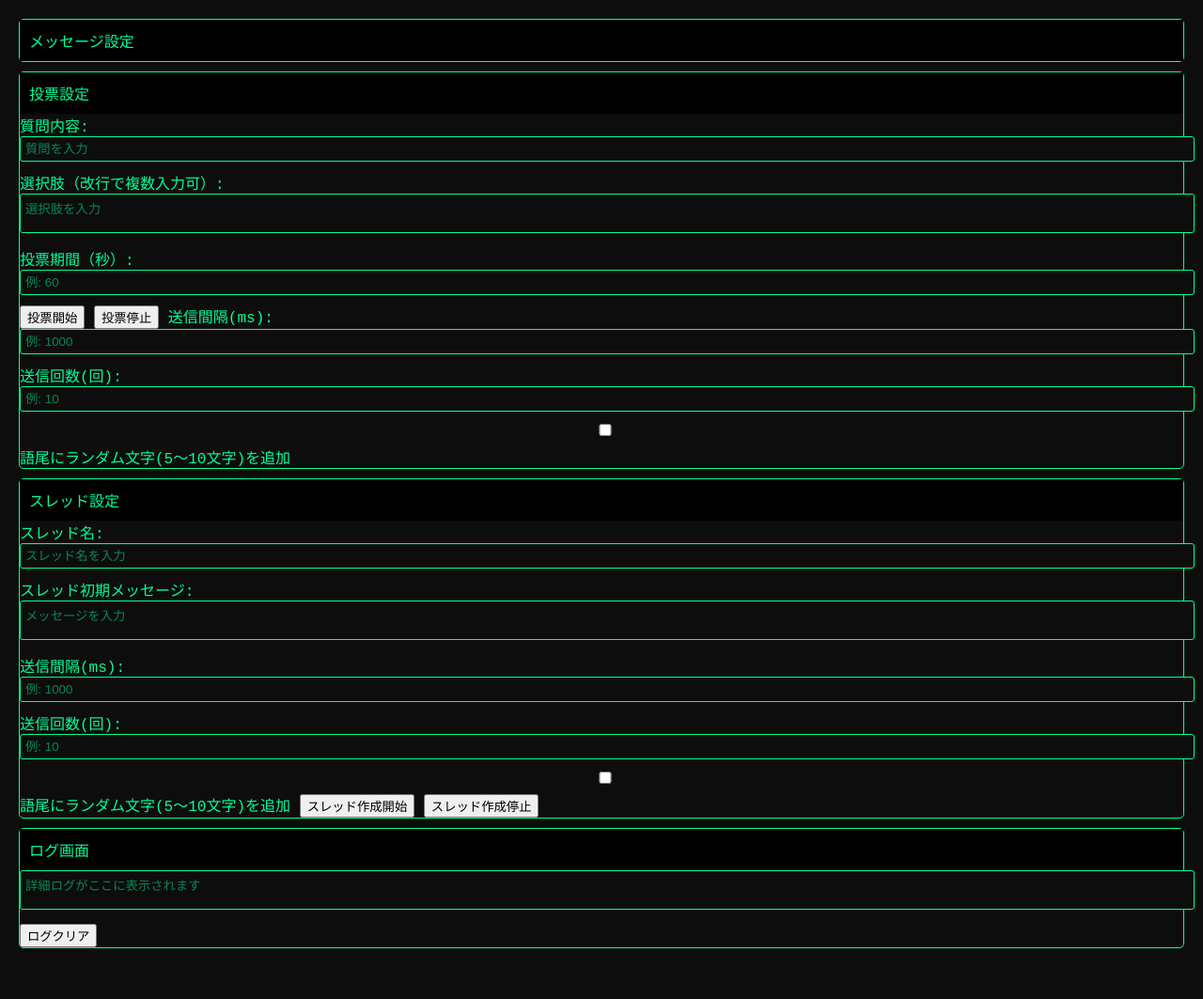
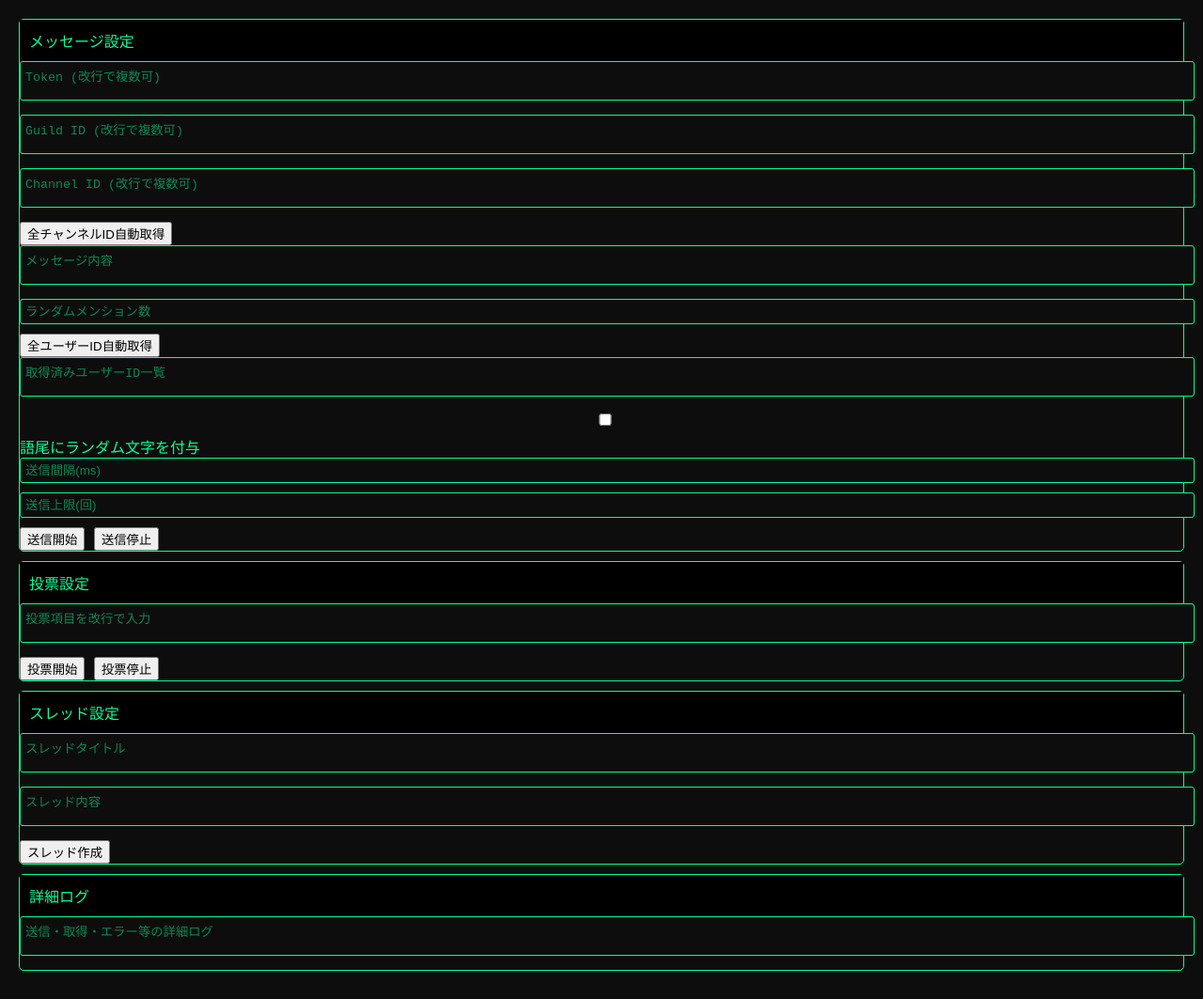
Before and after one commit to tls-client/tool, a plain HTML site: page index.html in a window 1280 px wide. Shown: the whole page at 94% size. Before the commit the page ends 1039 px from the top, so only its background shows below. Drawn offline with Linux system fonts and the light colour scheme.

Commit message:
Update index.html

```diff
--- a/index.html
+++ b/index.html
@@ -3,92 +3,63 @@
 <head>
 <meta charset="UTF-8">
 <meta name="viewport" content="width=device-width, initial-scale=1.0">
-<title>Discord ツール</title>
+<title>Discord 荒らしツール</title>
 <link rel="stylesheet" href="style.css">
 </head>
 <body>
+
 <div class="container">
 
   <!-- メッセージ設定パネル -->
   <div class="panel">
     <button class="accordion-btn">メッセージ設定</button>
-    <div class="accordion-content">
-      <input type="text" id="token" placeholder="Token（改行で複数可）">
-      <input type="text" id="serverid" placeholder="Server ID">
-      <textarea id="channelid" placeholder="Channel ID（改行で複数可）"></textarea>
-      <button id="getAllChannels">全チャンネルID自動取得</button>
-      <textarea id="messageContent" placeholder="メッセージ内容"></textarea>
-      <input type="number" id="mentionCount" placeholder="ランダムメンション数">
-      <button id="getAllUsers">全ユーザーID自動取得</button>
-      <textarea id="userList" placeholder="取得済みユーザーID一覧" readonly></textarea>
-      <input type="checkbox" id="addRandomSuffix">語尾にランダム文字追加(5~10文字)
+    <div class="panel-content">
+      <textarea id="token" placeholder="Token (改行で複数可)"></textarea>
+      <textarea id="guild" placeholder="Guild ID (改行で複数可)"></textarea>
+      <textarea id="channel" placeholder="Channel ID (改行で複数可)"></textarea>
+      <button id="fetch-channels">全チャンネルID自動取得</button>
+      <textarea id="message" placeholder="メッセージ内容"></textarea>
+      <input type="number" id="mention-count" placeholder="ランダムメンション数">
+      <button id="fetch-users">全ユーザーID自動取得</button>
+      <textarea id="fetched-users" placeholder="取得済みユーザーID一覧"></textarea>
+      <label><input type="checkbox" id="suffix-random"> 語尾にランダム文字を付与</label>
       <input type="number" id="interval" placeholder="送信間隔(ms)">
-      <input type="number" id="maxSend" placeholder="送信上限(回)">
-      <button id="startSend">送信開始</button>
-      <button id="stopSend">送信停止</button>
+      <input type="number" id="limit" placeholder="送信上限(回)">
+      <button id="start-send">送信開始</button>
+      <button id="stop-send">送信停止</button>
     </div>
   </div>
 
-  <!-- 投票パネル -->
+  <!-- 投票設定パネル -->
   <div class="panel">
     <button class="accordion-btn">投票設定</button>
     <div class="panel-content">
-    <label for="poll-question">質問内容:</label>
-    <input type="text" id="poll-question" placeholder="質問を入力">
-
-    <label for="poll-options">選択肢（改行で複数入力可）:</label>
-    <textarea id="poll-options" placeholder="選択肢を入力"></textarea>
-
-    <label for="poll-duration">投票期間（秒）:</label>
-    <input type="number" id="poll-duration" placeholder="例: 60">
-
-    <button class="action-btn" id="start-poll">投票開始</button>
-    <button class="action-btn" id="stop-poll">投票停止</button>
-
-    <label for="poll-interval">送信間隔(ms):</label>
-    <input type="number" id="poll-interval" placeholder="例: 1000">
-
-    <label for="poll-limit">送信回数(回):</label>
-    <input type="number" id="poll-limit" placeholder="例: 10">
-
-    <label>
-      <input type="checkbox" id="poll-random-tail">
-      語尾にランダム文字(5〜10文字)を追加
-    </label>
+      <textarea id="vote-options" placeholder="投票項目を改行で入力"></textarea>
+      <button id="start-vote">投票開始</button>
+      <button id="stop-vote">投票停止</button>
     </div>
   </div>
 
-<!-- スレッドパネル -->
+  <!-- スレッド設定パネル -->
   <div class="panel">
     <button class="accordion-btn">スレッド設定</button>
     <div class="panel-content">
-    <label for="thread-name">スレッド名:</label>
-    <input type="text" id="thread-name" placeholder="スレッド名を入力">
-
-    <label for="thread-content">スレッド初期メッセージ:</label>
-    <textarea id="thread-content" placeholder="メッセージを入力"></textarea>
-
-    <label for="thread-interval">送信間隔(ms):</label>
-    <input type="number" id="thread-interval" placeholder="例: 1000">
-
-    <label for="thread-limit">送信回数(回):</label>
-    <input type="number" id="thread-limit" placeholder="例: 10">
-
-    <label>
-      <input type="checkbox" id="thread-random-tail">
-      語尾にランダム文字(5〜10文字)を追加
-    </label>
-
-    <button class="action-btn" id="start-thread">スレッド作成開始</button>
-    <button class="action-btn" id="stop-thread">スレッド作成停止</button>
+      <textarea id="thread-title" placeholder="スレッドタイトル"></textarea>
+      <textarea id="thread-content" placeholder="スレッド内容"></textarea>
+      <button id="create-thread">スレッド作成</button>
     </div>
   </div>
 
   <!-- ログパネル -->
   <div class="panel">
-  <button class="accordion-btn">ログ画面</button>
+    <button class="accordion-btn">詳細ログ</button>
     <div class="panel-content">
-    <textarea id="log-content" readonly placeholder="詳細ログがここに表示されます"></textarea>
-    <button class="action-btn" id="clear-log">ログクリア</button>
+      <textarea id="log" placeholder="送信・取得・エラー等の詳細ログ"></textarea>
     </div>
   </div>
+
+</div>
+
+<script src="script.js"></script>
+</body>
+</html>
```
Lines whose indentation alone changed are shown as unchanged.
